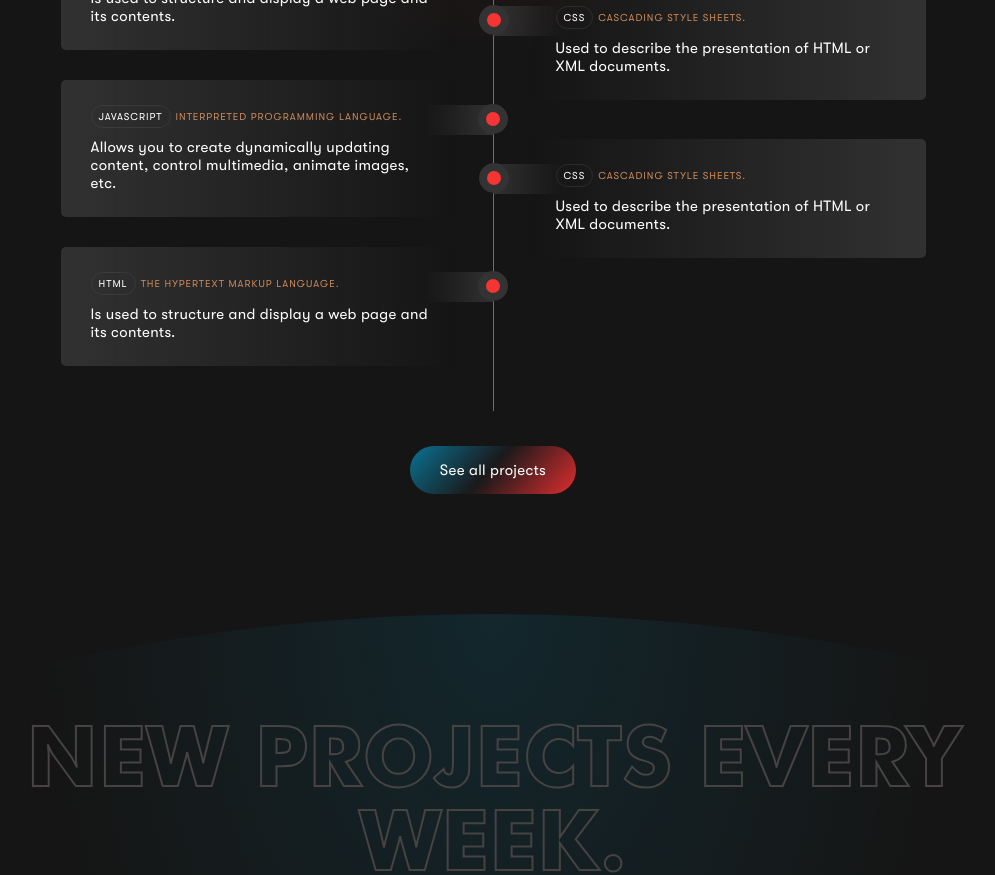
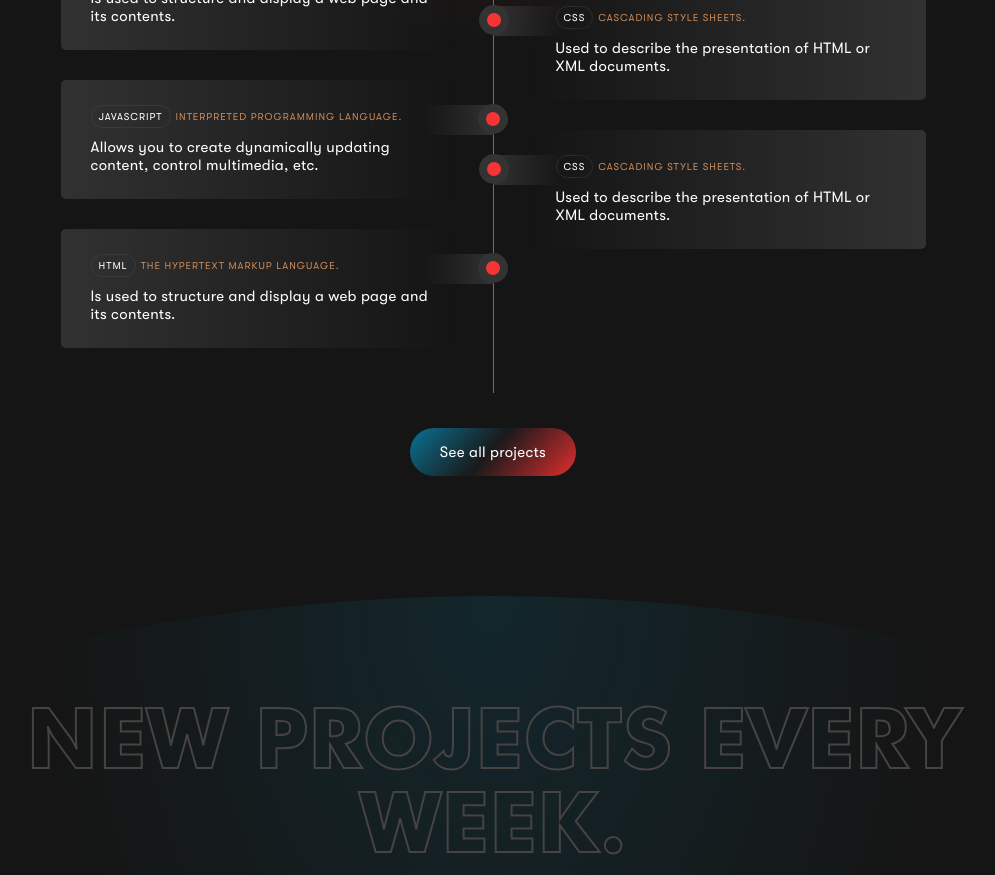
Before and after one commit to BrandoRodriguez/My_Portfolio_React, a React (Create React App) app in the folder client/: page / in a window 1280 px wide. Shown: the part 6120-6995 px from the top of the page, without its empty margins (147-1142 px from the left). Built offline with nearby package versions, Linux system fonts and the light colour scheme.

Commit message:
subo cambios

```diff
--- a/client/src/Section/Skill.jsx
+++ b/client/src/Section/Skill.jsx
@@ -22,7 +22,7 @@
                     <CardSkill
                     abbreviation='JavaScript'
                     name='interpreted programming language.'
-                    description='Allows you to create dynamically updating content, control multimedia, animate images, etc.'
+                    description='Allows you to create dynamically updating content, control multimedia, etc.'
                     />
                     <CardSkill
                     abbreviation='CSS'
```
